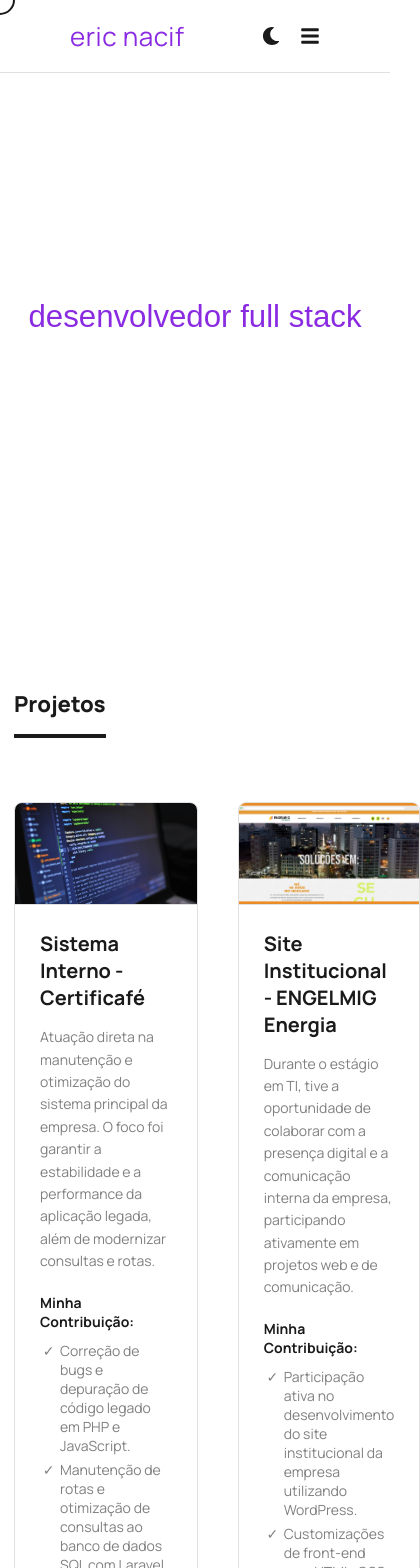
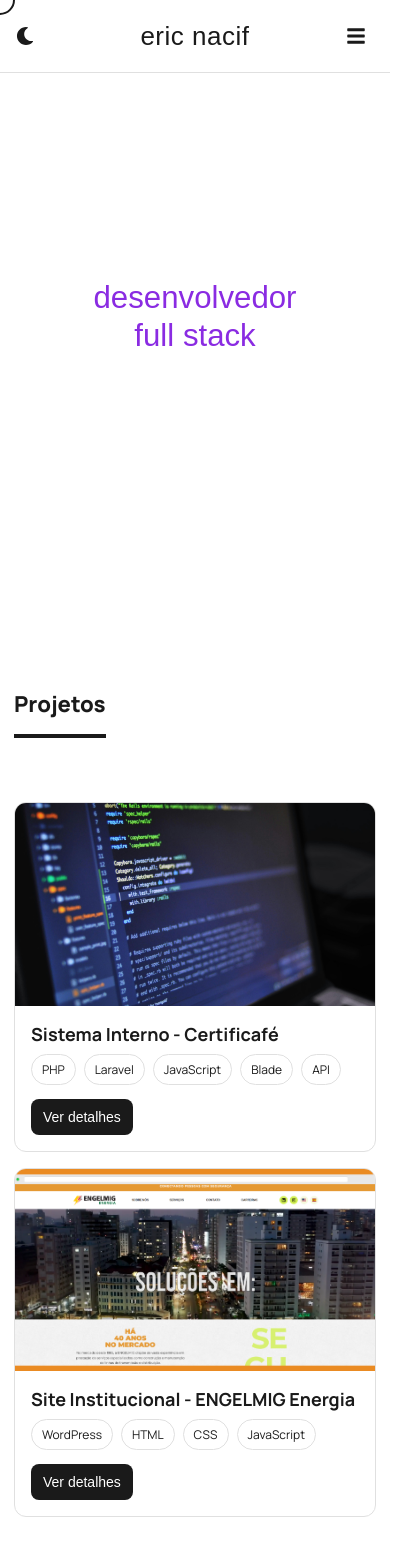
Before and after one commit to ericnacif/eric-nacif-portfolio, a React (Vite) app: page / in a window 390 px wide. Shown: the top 1568 px of the page, 420 px wide, since content can reach past the window. Built offline with nearby package versions, Linux system fonts and the light colour scheme; a web font is replaced by a local one.

Commit message:
Melhorias Mobile

```diff
--- a/src/components/Header/Header.css
+++ b/src/components/Header/Header.css
@@ -23,7 +23,7 @@
     transition: height 0.3s ease;
 }
 
-/* Logo como texto (mesma fonte do Hero) */
+/* Logo como texto */
 .header-logo-link {
     display: flex;
     align-items: center;
@@ -31,11 +31,12 @@
 }
 
 .header-logo-text {
+    font-family: var(--font-logo);
     font-size: 32px;
     /* bem visível */
     line-height: 1;
     letter-spacing: 0.02em;
-    color: #8a2be2;
+    color: var(--text-color);
     margin-right: 28px;
     user-select: none;
     white-space: nowrap;
@@ -168,21 +169,43 @@
     }
 }
 
+/* Melhor posicionamento no mobile + sem overflow lateral */
 @media (max-width: 768px) {
+    .main-header {
+        padding: 0 16px;
+        /* reduz padding para evitar overflow */
+    }
+
     .header-container {
         height: 72px;
-        padding: 0 20px;
+        padding: 0 0;
+        /* já temos padding no wrapper */
+        position: relative;
+        /* base para posicionar logo e botão */
+    }
+
+    /* Centraliza a logo no header */
+    .header-logo-link {
+        position: absolute;
+        left: 50%;
+        transform: translateX(-50%);
     }
 
     .header-logo-text {
         font-size: 26px;
+        margin-right: 0;
     }
 
-    .main-header.scrolled .header-container {
-        height: 64px;
+    /* Botão do menu alinhado à direita */
+    .mobile-menu-btn {
+        position: absolute;
+        right: 8px;
     }
 
-    .main-header.scrolled .header-logo-text {
-        font-size: 22px;
+    /* Garantir que nada cause rolagem lateral */
+    .main-header,
+    .header-container {
+        width: 100%;
+        overflow-x: clip;
     }
 }
--- a/src/components/ProjectCard/ProjectCard.css
+++ b/src/components/ProjectCard/ProjectCard.css
@@ -1,85 +1,168 @@
 .project-card {
-  display: flex;
-  flex-direction: column;
-  gap: 0;
-  background-color: var(--card-bg);
-  border-radius: 8px;
-  padding: 0;
+  background: var(--card-bg);
+  border: 1px solid var(--border-color);
+  border-radius: 12px;
   overflow: hidden;
-  border: 1px solid var(--border-color);
-  transition: transform 0.3s ease, box-shadow 0.3s ease, background-color 0.3s ease, border-color 0.3s ease;
+  transition: background-color 0.3s ease, border-color 0.3s ease;
 }
 
-.project-card:hover {
-  transform: translateY(-8px);
-  box-shadow: 0 10px 20px var(--shadow-color);
-}
-
-/* Wrapper da imagem REMOVIDO */
-
 .project-image {
-  /* Estilos de posicionamento absoluto REMOVIDOS */
   width: 100%;
-  height: auto; /* Altura automática para manter proporção */
-  aspect-ratio: 16 / 9; /* Mantém a proporção */
-  object-fit: cover; /* Cobre a área sem distorcer */
-  border-bottom: 1px solid var(--border-color); /* Mantém a linha */
+  height: auto;
+  aspect-ratio: 16 / 9;
+  object-fit: cover;
+  display: block;
 }
 
 .project-info {
-  padding: 25px;
+  padding: 16px;
 }
 
-/* ... (Restante do CSS permanece o mesmo) ... */
-
 .project-info h3 {
-  font-size: 20px;
-  font-weight: 700;
-  margin-bottom: 15px;
+  margin: 0 0 8px 0;
+  font-size: 18px;
   color: var(--text-color);
 }
 
-.project-info p {
+.project-description {
   color: var(--gray-color);
+  font-size: 14px;
   line-height: 1.6;
-  margin-bottom: 20px;
-  font-size: 14px;
-  font-weight: 400;
+  margin-bottom: 12px;
 }
 
-.project-info h4 {
-    font-size: 14px;
-    font-weight: 700;
-    margin-bottom: 10px;
-    color: var(--text-color);
+.project-contrib-title {
+  margin-top: 14px;
+  margin-bottom: 8px;
+  font-size: 14px;
+  color: var(--text-color);
 }
 
 .contribution-list {
-    list-style-type: '✓  ';
-    padding-left: 20px;
-    margin-bottom: 25px;
-}
-
-.contribution-list li {
-    font-size: 14px;
-    font-weight: 400;
-    color: var(--gray-color);
-    margin-bottom: 5px;
+  margin: 0 0 12px 16px;
+  padding: 0;
+  color: var(--gray-color);
+  font-size: 14px;
 }
 
 .project-tags {
   display: flex;
-  gap: 10px;
   flex-wrap: wrap;
+  gap: 8px;
 }
 
-.project-tags .tag {
-  background-color: var(--bg-color);
-  box-shadow: 0px 0px 1px var(--border-color);
-  padding: 3px 12px;
-  border-radius: 7.5px;
-  font-size: 10px;
-  font-weight: 700;
-  text-transform: uppercase;
+.tag {
+  display: inline-block;
+  padding: 6px 10px;
+  font-size: 12px;
+  border: 1px solid var(--border-color);
+  border-radius: 999px;
+  color: var(--text-color);
+  background: transparent;
+}
+
+/* Botão de detalhes (visível só no mobile) */
+.show-details-mobile {
+  display: none;
+  margin-top: 14px;
+  padding: 10px 12px;
+  font-size: 14px;
+  background: var(--text-color);
+  color: var(--bg-color);
+  border: none;
+  border-radius: 8px;
+}
+
+/* Modal */
+.modal-overlay {
+  position: fixed;
+  inset: 0;
+  background: rgba(0, 0, 0, .6);
+  z-index: 2000;
+  display: grid;
+  place-items: center;
+  padding: 16px;
+}
+
+.modal-content {
+  width: 100%;
+  max-width: 640px;
+  max-height: 90vh;
+  overflow: auto;
+  background: var(--bg-color);
+  border-radius: 12px;
+  border: 1px solid var(--border-color);
+  padding: 16px;
+  position: relative;
+}
+
+.modal-close {
+  position: absolute;
+  top: 8px;
+  right: 12px;
+  background: transparent;
+  border: none;
+  color: var(--text-color);
+  font-size: 24px;
+  line-height: 1;
+  cursor: pointer;
+}
+
+.modal-title {
+  margin: 0 0 8px 0;
+  font-size: 18px;
   color: var(--text-color);
 }
+
+.modal-tags {
+  margin-bottom: 12px;
+}
+
+.modal-image {
+  width: 100%;
+  height: auto;
+  aspect-ratio: 16 / 9;
+  object-fit: cover;
+  border-radius: 8px;
+  margin-bottom: 12px;
+}
+
+.modal-description {
+  color: var(--gray-color);
+  font-size: 14px;
+  line-height: 1.7;
+}
+
+.modal-subtitle {
+  margin-top: 14px;
+  margin-bottom: 8px;
+  font-size: 14px;
+  color: var(--text-color);
+}
+
+.modal-list {
+  margin: 0 0 12px 16px;
+  padding: 0;
+  color: var(--gray-color);
+  font-size: 14px;
+}
+
+/* Ajustes somente para mobile */
+@media (max-width: 768px) {
+
+  /* Esconder descrição e contribuição dentro do card; mostrar só imagem, título e tags */
+  .project-description,
+  .project-contrib-title,
+  .contribution-list {
+    display: none;
+  }
+
+  .show-details-mobile {
+    display: inline-flex;
+  }
+
+  /* Cards ocupam a largura toda no mobile (stack) */
+  .project-card {
+    width: 100%;
+  }
+}
--- a/src/components/ProjectCard/ProjectCard.jsx
+++ b/src/components/ProjectCard/ProjectCard.jsx
@@ -1,19 +1,33 @@
-import React from 'react'; // useRef e hooks de scroll removidos
+import React, { useEffect, useState } from 'react'; // useRef e hooks de scroll removidos
 import { motion } from 'framer-motion';
 import './ProjectCard.css';
 
 const ProjectCard = ({ title, description, contribution, tags, image }) => {
-  // Referência e hooks de scroll removidos
+  const [isModalOpen, setIsModalOpen] = useState(false);
+
+  // Bloquear scroll do body quando o modal estiver aberto (apenas mobile)
+  useEffect(() => {
+    const isMobile = window.matchMedia('(max-width: 768px)').matches;
+    if (isMobile) {
+      if (isModalOpen) {
+        document.body.style.overflow = 'hidden';
+      } else {
+        document.body.style.overflow = '';
+      }
+    }
+    return () => {
+      document.body.style.overflow = '';
+    };
+  }, [isModalOpen]);
 
   return (
-    // A ref foi removida do motion.div
+    <>
       <motion.div
         className="project-card"
         whileHover={{ y: -8, boxShadow: "0 10px 20px var(--shadow-color)" }}
         transition={{ type: 'spring', stiffness: 300 }}
       >
-      {/* Wrapper da imagem não é mais necessário */}
-      {/* Imagem agora é uma tag <img> normal com otimizações de performance */}
+        {/* Imagem otimizada */}
         <img
           src={image}
           alt={title}
@@ -22,16 +36,17 @@ const ProjectCard = ({ title, description, contribution, tags, image }) => {
           decoding="async"
           sizes="(max-width: 768px) 100vw, (max-width: 1240px) 50vw, 600px"
           draggable={false}
-        style={{ width: '100%', height: 'auto', aspectRatio: '16 / 9', objectFit: 'cover' }}
         />
 
         <div className="project-info">
           <h3>{title}</h3>
-        <p>{description}</p>
+
+          {/* No desktop mantém descrição e contribuição visíveis; no mobile, escondidos via CSS */}
+          <p className="project-description">{description}</p>
 
           {contribution && contribution.length > 0 && (
             <>
-            <h4>Minha Contribuição:</h4>
+              <h4 className="project-contrib-title">Minha Contribuição:</h4>
               <ul className="contribution-list">
                 {contribution.map((item, index) => (
                   <li key={index}>{item}</li>
@@ -45,8 +60,70 @@ const ProjectCard = ({ title, description, contribution, tags, image }) => {
               <span key={index} className="tag">{tag}</span>
             ))}
           </div>
+
+          {/* Botão só aparece no mobile para abrir modal */}
+          <button
+            type="button"
+            className="show-details-mobile"
+            onClick={() => setIsModalOpen(true)}
+            aria-haspopup="dialog"
+            aria-controls={`project-modal-${title}`}
+          >
+            Ver detalhes
+          </button>
         </div>
       </motion.div>
+
+      {/* Modal - apenas será usado no mobile (o botão só aparece no mobile) */}
+      {isModalOpen && (
+        <div
+          className="modal-overlay"
+          role="dialog"
+          aria-modal="true"
+          aria-labelledby={`modal-title-${title}`}
+          id={`project-modal-${title}`}
+          onClick={() => setIsModalOpen(false)}
+        >
+          <div className="modal-content" onClick={(e) => e.stopPropagation()}>
+            <button
+              type="button"
+              className="modal-close"
+              aria-label="Fechar"
+              onClick={() => setIsModalOpen(false)}
+            >
+              ×
+            </button>
+            <h3 id={`modal-title-${title}`} className="modal-title">{title}</h3>
+            <div className="project-tags modal-tags">
+              {tags.map((tag, index) => (
+                <span key={index} className="tag">{tag}</span>
+              ))}
+            </div>
+            {image && (
+              <img
+                src={image}
+                alt={title}
+                className="modal-image"
+                loading="lazy"
+                decoding="async"
+                draggable={false}
+              />
+            )}
+            {description && <p className="modal-description">{description}</p>}
+            {contribution && contribution.length > 0 && (
+              <>
+                <h4 className="modal-subtitle">Minha Contribuição:</h4>
+                <ul className="modal-list">
+                  {contribution.map((item, index) => (
+                    <li key={index}>{item}</li>
+                  ))}
+                </ul>
+              </>
+            )}
+          </div>
+        </div>
+      )}
+    </>
   );
 };
 
--- a/src/index.css
+++ b/src/index.css
@@ -89,16 +89,49 @@ body {
 /* Ajustes de peso para outros títulos comuns (opcional, mas bom) */
 h3 {
   font-weight: 700;
-  /* Manrope Bold */
 }
 
 h4 {
   font-weight: 700;
-  /* Manrope Bold */
 }
 
-/* Mídia: reduzir padding e peso visual em telas menores */
-@media (max-width: 1024px) {
+/* Respeitar usuários que preferem menos movimento */
+@media (prefers-reduced-motion: reduce) {
+
+  *,
+  *::before,
+  *::after {
+    animation: none !important;
+    transition: none !important;
+    scroll-behavior: auto !important;
+  }
+}
+
+/* Acessibilidade: foco visível */
+:focus-visible {
+  outline: 2px solid var(--accent-color);
+  outline-offset: 2px;
+}
+
+/* Mídia e assets responsivos */
+img,
+picture,
+video,
+canvas,
+svg {
+  display: block;
+  max-width: 100%;
+}
+
+/* SOMENTE MOBILE: sem rolagem lateral e espaçamentos mais compactos */
+@media (max-width: 768px) {
+
+  html,
+  body {
+    overflow-x: hidden;
+    width: 100%;
+  }
+
   .container {
     padding: 72px 16px;
   }
@@ -117,31 +150,3 @@ h4 {
     --section-title-border-w: 4px;
   }
 }
-
-/* Mídia: respeitar usuários que preferem menos movimento */
-@media (prefers-reduced-motion: reduce) {
-
-  *,
-  *::before,
-  *::after {
-    animation: none !important;
-    transition: none !important;
-    scroll-behavior: auto !important;
-  }
-}
-
-/* Acessibilidade: foco visível */
-:focus-visible {
-  outline: 2px solid var(--accent-color);
-  outline-offset: 2px;
-}
-
-/* Mídia e mídia responsiva por padrão */
-img,
-picture,
-video,
-canvas,
-svg {
-  display: block;
-  max-width: 100%;
-}
--- a/src/sections/Hero/Hero.jsx
+++ b/src/sections/Hero/Hero.jsx
@@ -6,6 +6,7 @@ const Hero = () => {
   // TÍTULO ATUALIZADO
   const text = "desenvolvedor full stack";
   const letters = Array.from(text);
+  const firstSpaceIndex = text.indexOf(' '); // índice do espaço entre "desenvolvedor" e "full"
 
   const containerVariants = {
     hidden: { opacity: 0 },
@@ -38,14 +39,20 @@ const Hero = () => {
         aria-label="desenvolvedor full stack"
       >
         {letters.map((letter, index) => (
-          <motion.span key={index} variants={letterVariants} aria-hidden="true">
-            {letter === " " ? "\u00A0" : letter}
-          </motion.span>
+          <React.Fragment key={index}>
+            <motion.span variants={letterVariants} aria-hidden="true">
+              {/* Use espaço normal para permitir quebra; o <br> controlará no mobile */}
+              {letter}
+            </motion.span>
+            {index === firstSpaceIndex && (
+              // quebra apenas no mobile
+              <br className="mobile-break" />
+            )}
+          </React.Fragment>
         ))}
       </motion.h1>
 
       {/* Subtítulo e botão CTA removidos daqui */}
-
     </section>
   );
 };
--- a/src/sections/Projects/Projects.css
+++ b/src/sections/Projects/Projects.css
@@ -3,3 +3,20 @@
   grid-template-columns: repeat(2, 1fr);
   gap: 60px 40px;
 }
+
+/* Mantém o estilo existente no desktop (sem alterações) */
+
+/* Apenas mobile: uma coluna, sem overflow lateral */
+@media (max-width: 768px) {
+  .projects-grid {
+    display: grid;
+    grid-template-columns: 1fr !important;
+    gap: 16px !important;
+  }
+
+  /* Evita qualquer espaçamento que cause overflow */
+  .projects-grid,
+  .project-card {
+    overflow-x: clip;
+  }
+}
```
Also changed, not shown: src/sections/Hero/Hero.css (+11 -2 lines). Lines whose indentation alone changed are shown as unchanged.
